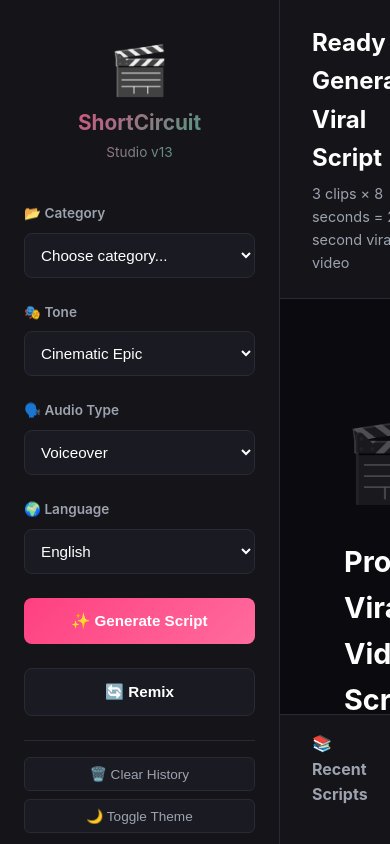
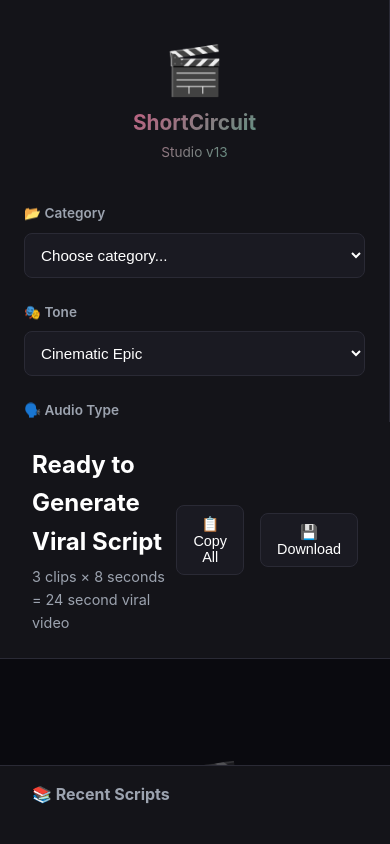
Before and after one commit to iibseba2-code/shortcircuit-studio, a plain HTML site: page index.html in a window 390 px wide. Drawn offline with Linux system fonts and the light colour scheme.

Commit message:
Update style.css

```diff
--- a/style.css
+++ b/style.css
@@ -500,3 +500,48 @@ body {
 }
 
 .toast.show {
+    transform: translateY(0);
+    opacity: 1;
+}
+
+/* ==================== SCROLLBAR ==================== */
+
+::-webkit-scrollbar {
+    width: 8px;
+    height: 8px;
+}
+
+::-webkit-scrollbar-track {
+    background: var(--bg-primary);
+}
+
+::-webkit-scrollbar-thumb {
+    background: var(--accent);
+    border-radius: 4px;
+}
+
+::-webkit-scrollbar-thumb:hover {
+    background: #ff6b9d;
+}
+
+/* ==================== RESPONSIVE ==================== */
+
+@media (max-width: 768px) {
+    .app-container {
+        flex-direction: column;
+    }
+
+    .sidebar {
+        width: 100%;
+        height: auto;
+        max-height: 50vh;
+    }
+
+    .script-container {
+        padding: 1rem;
+    }
+
+    .clip-card {
+        padding: 1.5rem;
+    }
+}
```
